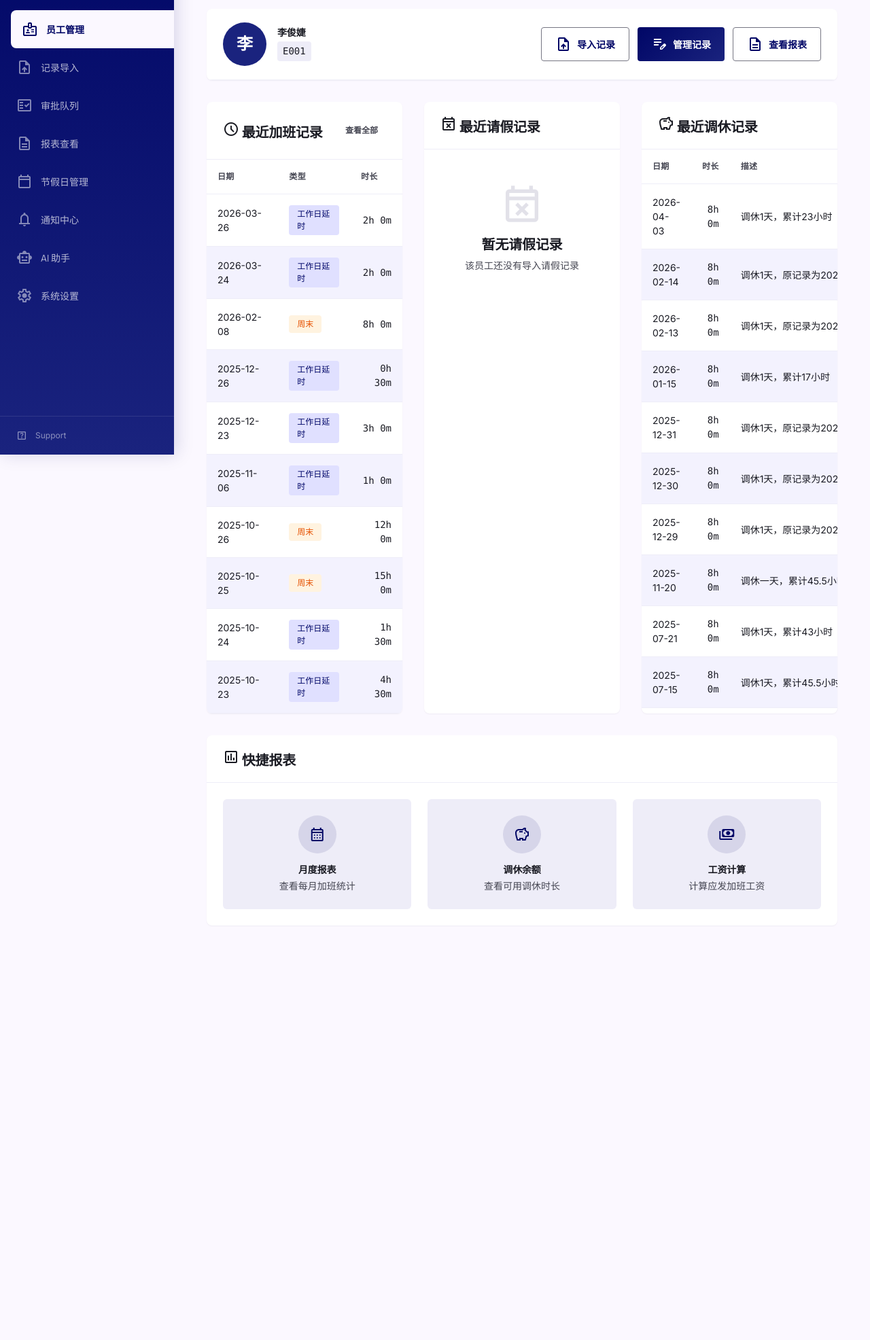
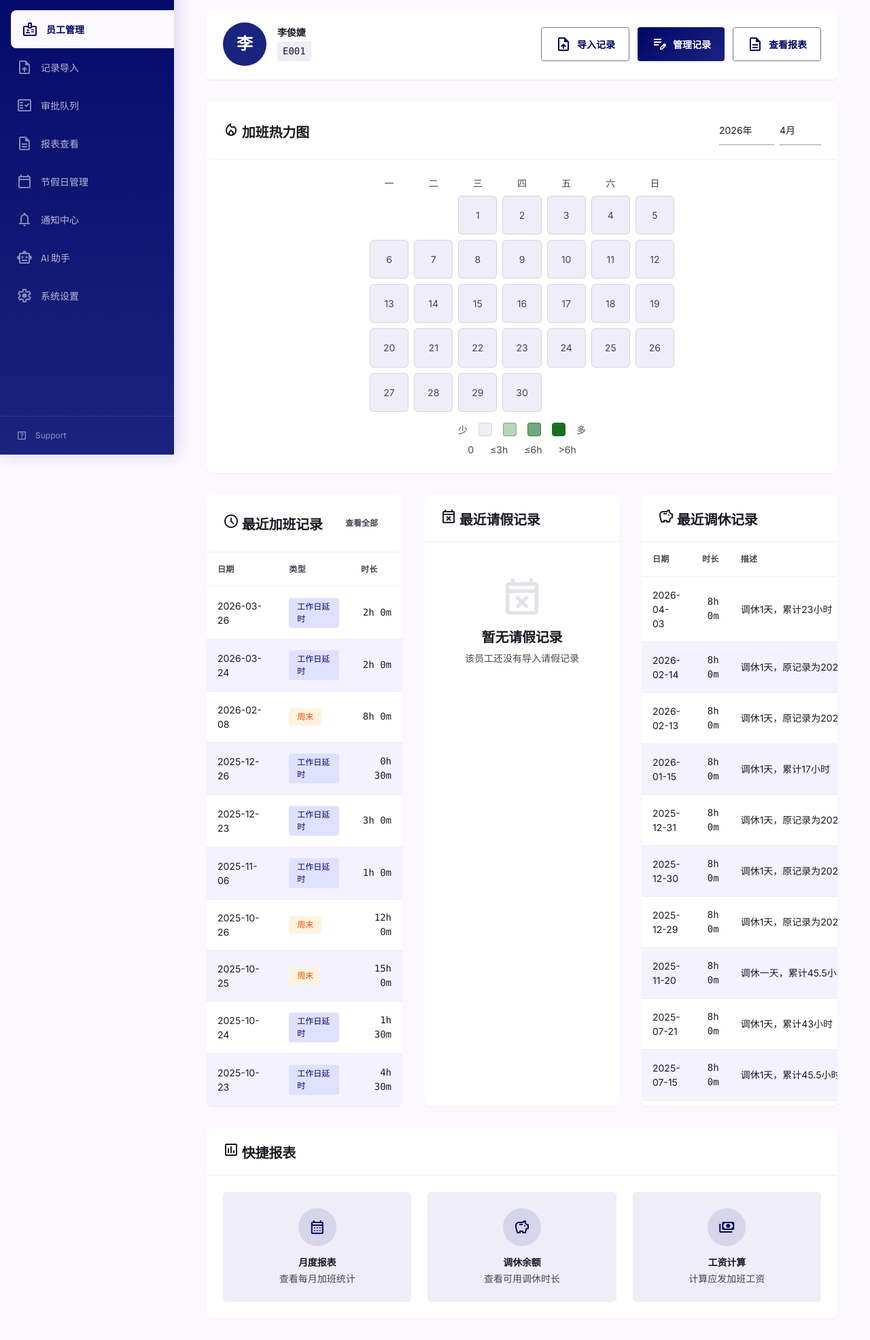
Before and after one commit to liushuo-rance/cal_worktree_test, a Flask app: page /employees/E001/ in a window 1280 px wide. Shown: the part 131-2103 px from the top of the page at 68% size. Before the commit the page ends 1469 px from the top, so only its background shows below. Run offline with Flask 3, Linux system fonts and the light colour scheme; data comes from the database, SQL or seed files in the repository; some libraries are stand-ins or nearby versions.

Commit message:
feat: 员工详情页增加当月加班热力图
- 在 employee_detail.html 中增加按日期分布的加班时长热力图
- 在 employees.py 路由中查询并汇总当月 overtime_records 数据供图表渲染

```diff
--- a/src/web/routes/employees.py
+++ b/src/web/routes/employees.py
@@ -6,6 +6,8 @@ import os
 import sys
 import sqlite3
 import logging
+import calendar
+from datetime import datetime, date, timedelta
 
 from flask import Blueprint, render_template, request, flash, redirect, url_for, current_app, abort
 
@@ -105,6 +107,9 @@ def employee_detail(employee_id):
     overtime_records = []
     leave_records = []
     comp_off_records = []
+    heatmap_data = []
+    heatmap_year = request.args.get('year', type=int) or datetime.now().year
+    heatmap_month = request.args.get('month', type=int) or datetime.now().month
 
     try:
         cursor.execute("SELECT * FROM employees WHERE employee_id = ?", (employee_id,))
@@ -139,6 +144,48 @@ def employee_detail(employee_id):
             """, (employee_id,))
             comp_off_records = [dict(row) for row in cursor.fetchall()]
 
+            # 获取当月热力图数据
+            start_date = f"{heatmap_year}-{heatmap_month:02d}-01"
+            if heatmap_month == 12:
+                next_month_start = f"{heatmap_year + 1}-01-01"
+            else:
+                next_month_start = f"{heatmap_year}-{heatmap_month + 1:02d}-01"
+
+            cursor.execute("""
+                SELECT work_date,
+                       SUM(duration_hours * 60 + duration_minutes) AS total_minutes,
+                       GROUP_CONCAT(DISTINCT overtime_type) AS types
+                FROM overtime_records
+                WHERE employee_id = ?
+                  AND work_date >= ?
+                  AND work_date < ?
+                GROUP BY work_date
+                ORDER BY work_date
+            """, (employee_id, start_date, next_month_start))
+            overtime_by_date = {row['work_date']: dict(row) for row in cursor.fetchall()}
+
+            # 构建完整月份日历数据
+            _, last_day = calendar.monthrange(heatmap_year, heatmap_month)
+            first_weekday = calendar.monthrange(heatmap_year, heatmap_month)[0]  # 0=周一 在 calendar 中实际上是 0=周一
+            # Python calendar.monthrange 返回 (weekday_of_first_day, number_of_days)
+            # weekday: Monday is 0, Sunday is 6
+
+            heatmap_data = []
+            current = date(heatmap_year, heatmap_month, 1)
+            for day_num in range(1, last_day + 1):
+                day_str = current.strftime('%Y-%m-%d')
+                day_record = overtime_by_date.get(day_str)
+                total_minutes = day_record['total_minutes'] if day_record else 0
+                types = day_record['types'].split(',') if day_record and day_record['types'] else []
+                heatmap_data.append({
+                    'date': day_str,
+                    'day': day_num,
+                    'weekday': current.weekday(),  # 0=周一, 6=周日
+                    'total_minutes': total_minutes,
+                    'types': types,
+                })
+                current += timedelta(days=1)
+
             logger.info(f"查询员工详情: {employee_id}, 加班 {len(overtime_records)} 条, 请假 {len(leave_records)} 条, 调休 {len(comp_off_records)} 条")
         else:
             logger.warning(f"员工不存在: {employee_id}")
@@ -154,7 +201,10 @@ def employee_detail(employee_id):
         employee=employee,
         overtime_records=overtime_records,
         leave_records=leave_records,
-        comp_off_records=comp_off_records
+        comp_off_records=comp_off_records,
+        heatmap_data=heatmap_data,
+        heatmap_year=heatmap_year,
+        heatmap_month=heatmap_month,
     )
 
 
--- a/src/web/templates/employee_detail.html
+++ b/src/web/templates/employee_detail.html
@@ -64,6 +64,90 @@
                     查看报表
                 </a>
             </div>
+        </div>
+    </div>
+
+    <!-- Overtime Heatmap -->
+    <div class="content-card mb-8">
+        <div class="content-card-header">
+            <h5 class="content-card-title">
+                <span class="material-symbols-outlined inline-icon">local_fire_department</span>
+                加班热力图
+            </h5>
+            <form class="flex items-center gap-2" method="get">
+                <select name="year" class="form-select" style="width: auto;" onchange="this.form.submit()">
+                    {% for y in range(2020, 2031) %}
+                    <option value="{{ y }}" {% if y == heatmap_year %}selected{% endif %}>{{ y }}年</option>
+                    {% endfor %}
+                </select>
+                <select name="month" class="form-select" style="width: auto;" onchange="this.form.submit()">
+                    {% for m in range(1, 13) %}
+                    <option value="{{ m }}" {% if m == heatmap_month %}selected{% endif %}>{{ m }}月</option>
+                    {% endfor %}
+                </select>
+            </form>
+        </div>
+        <div class="content-card-body">
+            {% if heatmap_data %}
+            <div class="flex flex-col items-center">
+                <!-- Weekday Headers -->
+                <div class="grid grid-cols-7 gap-2 mb-2 text-center text-body-sm text-on-surface-variant w-full max-w-md">
+                    <div>一</div><div>二</div><div>三</div><div>四</div><div>五</div><div>六</div><div>日</div>
+                </div>
+                <!-- Calendar Grid -->
+                <div class="grid grid-cols-7 gap-2 w-full max-w-md">
+                    {% set first_weekday = heatmap_data[0].weekday %}
+                    {% for _ in range(first_weekday) %}
+                    <div class="aspect-square"></div>
+                    {% endfor %}
+                    {% for day in heatmap_data %}
+                    {% set hours = day.total_minutes // 60 %}
+                    {% set mins = day.total_minutes % 60 %}
+                    {% if day.total_minutes == 0 %}
+                    <div class="aspect-square rounded-md bg-surface-container border border-outline/20 relative group"
+                         title="{{ day.date }} 无加班">
+                        <span class="absolute inset-0 flex items-center justify-center text-body-sm text-on-surface-variant">{{ day.day }}</span>
+                    </div>
+                    {% elif day.total_minutes <= 180 %}
+                    <div class="aspect-square rounded-md bg-secondary/30 border border-secondary/40 relative group"
+                         title="{{ day.date }} 加班 {{ hours }}h{{ mins }}m">
+                        <span class="absolute inset-0 flex items-center justify-center text-body-sm text-on-surface font-medium">{{ day.day }}</span>
+                    </div>
+                    {% elif day.total_minutes <= 360 %}
+                    <div class="aspect-square rounded-md bg-secondary/60 border border-secondary/70 relative group"
+                         title="{{ day.date }} 加班 {{ hours }}h{{ mins }}m">
+                        <span class="absolute inset-0 flex items-center justify-center text-body-sm text-on-surface font-medium">{{ day.day }}</span>
+                    </div>
+                    {% else %}
+                    <div class="aspect-square rounded-md bg-secondary border border-secondary relative group"
+                         title="{{ day.date }} 加班 {{ hours }}h{{ mins }}m">
+                        <span class="absolute inset-0 flex items-center justify-center text-body-sm text-white font-medium">{{ day.day }}</span>
+                    </div>
+                    {% endif %}
+                    {% endfor %}
+                </div>
+                <!-- Legend -->
+                <div class="flex items-center gap-4 mt-4 text-body-sm text-on-surface-variant">
+                    <span>少</span>
+                    <div class="w-5 h-5 rounded bg-surface-container border border-outline/20"></div>
+                    <div class="w-5 h-5 rounded bg-secondary/30 border border-secondary/40"></div>
+                    <div class="w-5 h-5 rounded bg-secondary/60 border border-secondary/70"></div>
+                    <div class="w-5 h-5 rounded bg-secondary border border-secondary"></div>
+                    <span>多</span>
+                </div>
+                <div class="flex items-center gap-6 mt-2 text-body-xs text-on-surface-variant">
+                    <span>0</span>
+                    <span>≤3h</span>
+                    <span>≤6h</span>
+                    <span>>6h</span>
+                </div>
+            </div>
+            {% else %}
+            <div class="empty-state py-8">
+                <span class="material-symbols-outlined empty-state-icon">local_fire_department</span>
+                <h3 class="empty-state-title">暂无数据</h3>
+            </div>
+            {% endif %}
         </div>
     </div>
 
```
